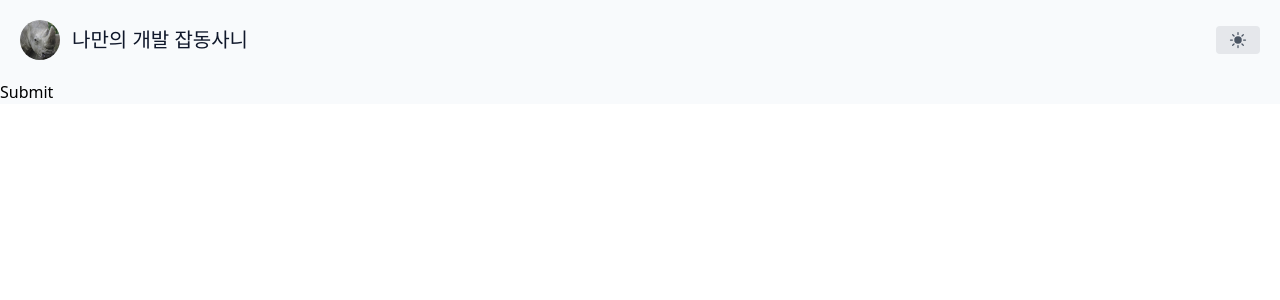
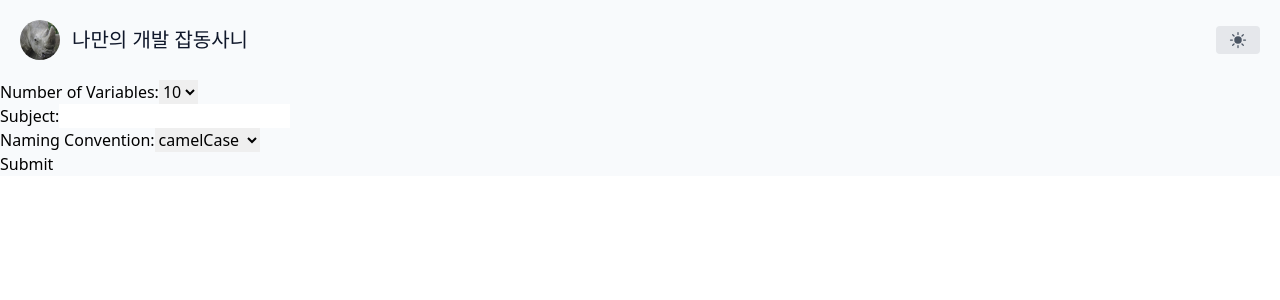
Before and after one commit to rhino-ty/VarGen, a Next.js app: page / in a window 1280 px wide. Shown: the top 300 px of the page. Built offline with nearby package versions, Linux system fonts and the light colour scheme.

Commit message:
feat: label 생성 및 드롭다운 메뉴, input 생성

```diff
--- a/src/components/PromptInput.tsx
+++ b/src/components/PromptInput.tsx
@@ -5,14 +5,14 @@ import { ChatResponse } from "./ChatResponse";
 
 const queryClient = new QueryClient();
 
-type CountVariable = 5 | 10 | 20 | 0;
-type NamingConvention = "camelCase" | "PascalCase" | "snake_case" | "";
+type CountVariable = 5 | 10 | 20;
+type NamingConvention = "camelCase" | "PascalCase" | "snake_case";
 
 export default function PromptInput() {
   // const [inputValue, setInputValue] = useState("");
-  const [countVariable, setCountVariable] = useState<CountVariable>(0);
+  const [countVariable, setCountVariable] = useState<CountVariable>(10);
   const [subject, setSubject] = useState<string>("");
-  const [namingConvention, setNamingConvention] = useState<NamingConvention>("");
+  const [namingConvention, setNamingConvention] = useState<NamingConvention>("camelCase");
   const [promptValue, setPromptValue] = useState<string>("");
 
   const handleSubmit = (event: FormEvent<HTMLFormElement>) => {
@@ -26,8 +26,8 @@ export default function PromptInput() {
     //   }
   };
 
-  const handleCountChange = (e: ChangeEvent<HTMLInputElement>) => {
-    setCountVariable(e.target.value as CountVariable);
+  const handleCountChange = (e: ChangeEvent<HTMLSelectElement>) => {
+    setCountVariable(parseInt(e.target.value) as CountVariable);
   };
 
   const handleSubjectChange = (e: ChangeEvent<HTMLInputElement>) => {
@@ -42,9 +42,32 @@ export default function PromptInput() {
     <QueryClientProvider client={queryClient}>
       <form onSubmit={handleSubmit}>
         {/* <input type="text" value={inputValue} onChange={(e) => setInputValue(e.target.value)} /> */}
-
+        <label>
+          Number of Variables:
+          <select value={countVariable} onChange={handleCountChange}>
+            <option value="5">5</option>
+            <option value="10">10</option>
+            <option value="20">20</option>
+          </select>
+        </label>
+        <br />
+        <label>
+          Subject:
+          <input type="text" value={subject} onChange={handleSubjectChange} />
+        </label>
+        <br />
+        <label>
+          Naming Convention:
+          <select value={namingConvention} onChange={handleNamingConventionChange}>
+            <option value="camelCase">camelCase</option>
+            <option value="PascalCase">PascalCase</option>
+            <option value="snake_case">snake_case</option>
+          </select>
+        </label>
+        <br />
         <button type="submit">Submit</button>
       </form>
+
       {/* <ChatResponse prompt={`Create 10 게시판 related variable names with camelCase`} /> */}
       {promptValue && <ChatResponse prompt={promptValue} />}
       <ReactQueryDevtools />
```
